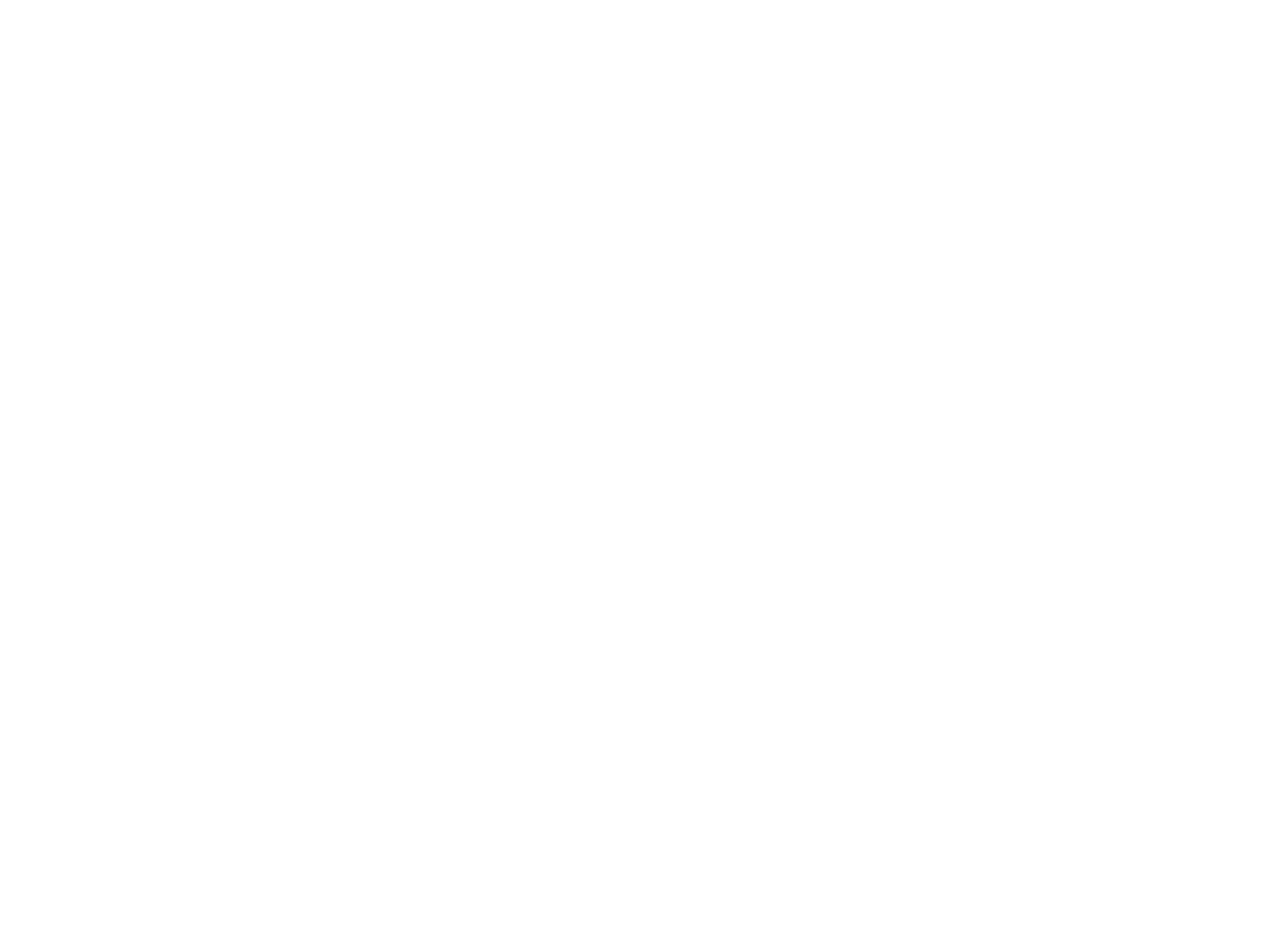
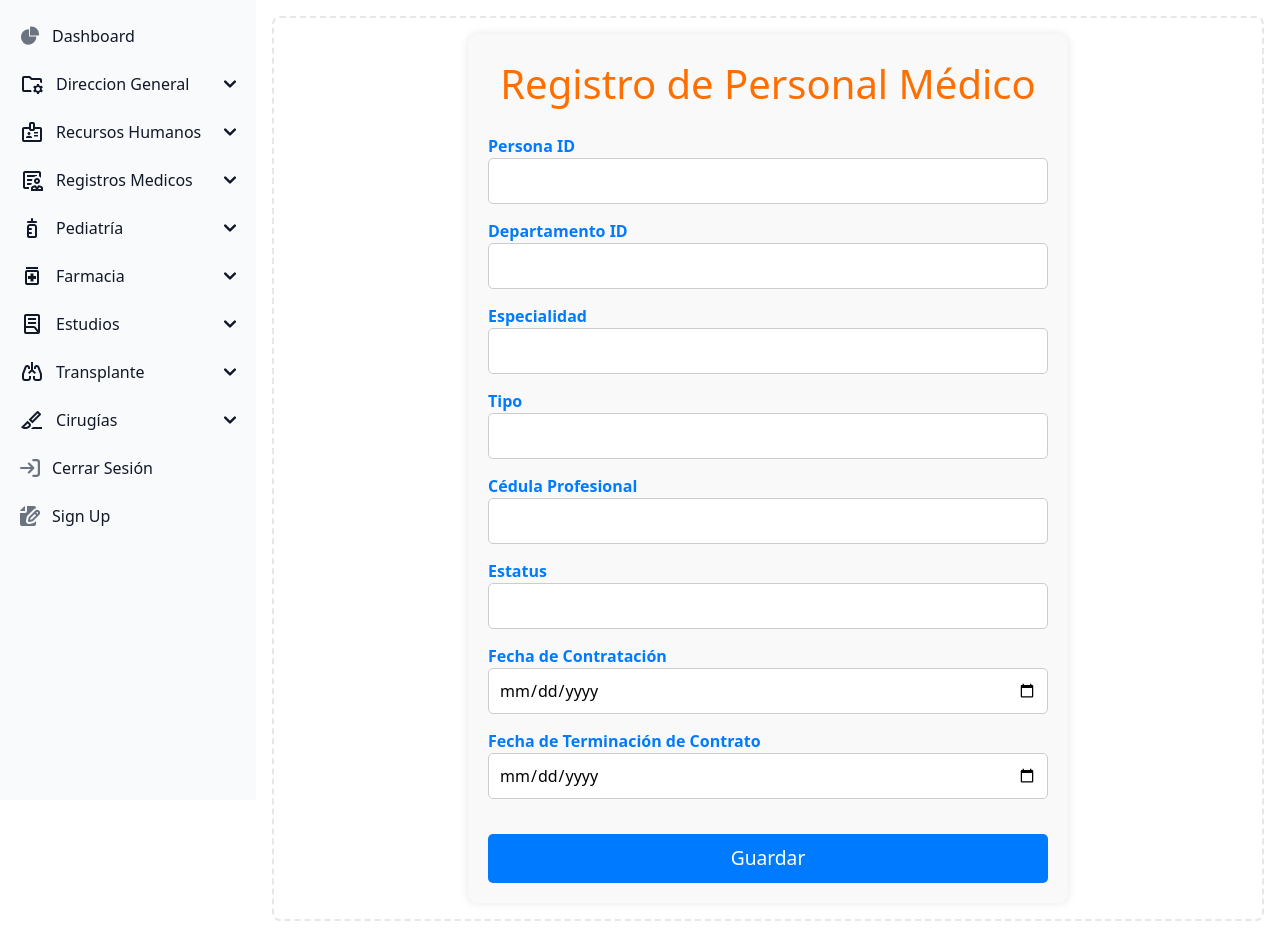
Before and after one commit to America02/hospital2.0, a Vue app in the folder frontend/sistema-hospital/: page /personalMedico in a window 1280 px wide. Before the commit this address had no page. Before the commit the page ends 800 px from the top, so only its background shows below. Built offline with nearby package versions, Linux system fonts and the light colour scheme.

Commit message:
Se agrego apartado de Personal Medico

```diff
--- a/frontend/sistema-hospital/src/components/dashboard.vue
+++ b/frontend/sistema-hospital/src/components/dashboard.vue
@@ -62,10 +62,14 @@
                      </RouterLink>
                   </li>
                   <li>
+
                      <a href="#" class="flex items-center w-full p-2 text-gray-900 transition duration-75 rounded-lg pl-11 group hover:bg-gray-100 dark:text-white dark:hover:bg-gray-700"> Puestos</a>
+
                   </li>
                   <li>
+                  <RouterLink to="/personalMedico">
                      <a href="#" class="flex items-center w-full p-2 text-gray-900 transition duration-75 rounded-lg pl-11 group hover:bg-gray-100 dark:text-white dark:hover:bg-gray-700">Personal Medico</a>
+                  </RouterLink>
                   </li>
                   <li>
                      <a href="#" class="flex items-center w-full p-2 text-gray-900 transition duration-75 rounded-lg pl-11 group hover:bg-gray-100 dark:text-white dark:hover:bg-gray-700">Horarios</a>
--- /dev/null
+++ b/frontend/sistema-hospital/src/components/personalMedico.vue
@@ -0,0 +1,131 @@
+<template>
+    <div class="container">
+      <h1 class="title">Registro de Personal Médico</h1>
+      <form class="form">
+        <div class="form-group">
+          <label for="persona-id">Persona ID</label>
+          <input type="text" id="persona-id" v-model="personalMedico.personaID" required>
+        </div>
+
+        <div class="form-group">
+          <label for="departamento-id">Departamento ID</label>
+          <input type="text" id="departamento-id" v-model="personalMedico.departamentoID" required>
+        </div>
+
+        <div class="form-group">
+          <label for="especialidad">Especialidad</label>
+          <input type="text" id="especialidad" v-model="personalMedico.especialidad" required>
+        </div>
+
+        <div class="form-group">
+          <label for="tipo">Tipo</label>
+          <input type="text" id="tipo" v-model="personalMedico.tipo" required>
+        </div>
+
+        <div class="form-group">
+          <label for="cedula-profesional">Cédula Profesional</label>
+          <input type="text" id="cedula-profesional" v-model="personalMedico.cedulaProfesional" required>
+        </div>
+
+        <div class="form-group">
+          <label for="estatus">Estatus</label>
+          <input type="text" id="estatus" v-model="personalMedico.estatus" required>
+        </div>
+
+        <div class="form-group">
+          <label for="fecha-contratacion">Fecha de Contratación</label>
+          <input type="date" id="fecha-contratacion" v-model="personalMedico.fechaContratacion" required>
+        </div>
+
+        <div class="form-group">
+          <label for="fecha-terminacion-contrato">Fecha de Terminación de Contrato</label>
+          <input type="date" id="fecha-terminacion-contrato" v-model="personalMedico.fechaTerminacionContrato" required>
+        </div>
+
+        <button type="submit" class="submit-button">Guardar</button>
+      </form>
+    </div>
+  </template>
+
+  <script>
+  export default {
+    data() {
+      return {
+        personalMedico: {
+          personaID: '',
+          departamentoID: '',
+          especialidad: '',
+          tipo: '',
+          cedulaProfesional: '',
+          estatus: '',
+          fechaContratacion: '',
+          fechaTerminacionContrato: ''
+        }
+      };
+    },
+    methods: {
+      guardar() {
+        // Lógica para guardar los datos
+      }
+    }
+  };
+  </script>
+
+  <style scoped>
+  .container {
+    max-width: 600px;
+    margin: 0 auto;
+    padding: 20px;
+    background-color: #f9f9f9;
+    border-radius: 10px;
+    box-shadow: 0 0 10px rgba(0, 0, 0, 0.1);
+  }
+
+  .title {
+    font-size: 2.5em;
+    color: #ff6f00;
+    text-align: center;
+    margin-bottom: 20px;
+  }
+
+  .form {
+    display: flex;
+    flex-direction: column;
+  }
+
+  .form-group {
+    margin-bottom: 15px;
+  }
+
+  label {
+    font-weight: bold;
+    color: #007bff;
+    margin-bottom: 5px;
+  }
+
+  input[type="text"],
+  input[type="date"] {
+    width: 100%;
+    padding: 10px;
+    border: 1px solid #ccc;
+    border-radius: 5px;
+    box-sizing: border-box;
+    font-size: 1em;
+  }
+
+  .submit-button {
+    padding: 10px 20px;
+    background-color: #007bff;
+    color: white;
+    border: none;
+    border-radius: 5px;
+    cursor: pointer;
+    font-size: 1.2em;
+    margin-top: 20px;
+    transition: background-color 0.3s;
+  }
+
+  .submit-button:hover {
+    background-color: #0056b3;
+  }
+  </style>
--- a/frontend/sistema-hospital/src/router/index.js
+++ b/frontend/sistema-hospital/src/router/index.js
@@ -4,7 +4,7 @@
 import Dashboard from '@/components/dashboard.vue'
 import Usuario from '@/components/usuario.vue'
 import Personas from '@/components/personas.vue'
-
+import PersonalMedico from '@/components/personalMedico.vue'
 
 const router = createRouter({
   history: createWebHistory(import.meta.env.BASE_URL),
@@ -23,8 +23,11 @@
       path: '/dashboard',
       name: 'dashboard',
       component: Dashboard,
-      children:[{path:'/personas', name:'personas',component:Personas}]
-
+      children:[{path:'/personas', name:'personas',component:Personas},  {
+        path: '/personalMedico',
+        name: 'personalMedico',
+        component: PersonalMedico
+      }]
     },
     {
       path: '/usuario',
@@ -37,8 +40,7 @@
       component: Personas
     },
 
-
   ]
 })
 
-export default router
+export default router;
```
Also changed, not shown: 1 other file (tests, documents, lock files or other folders).
